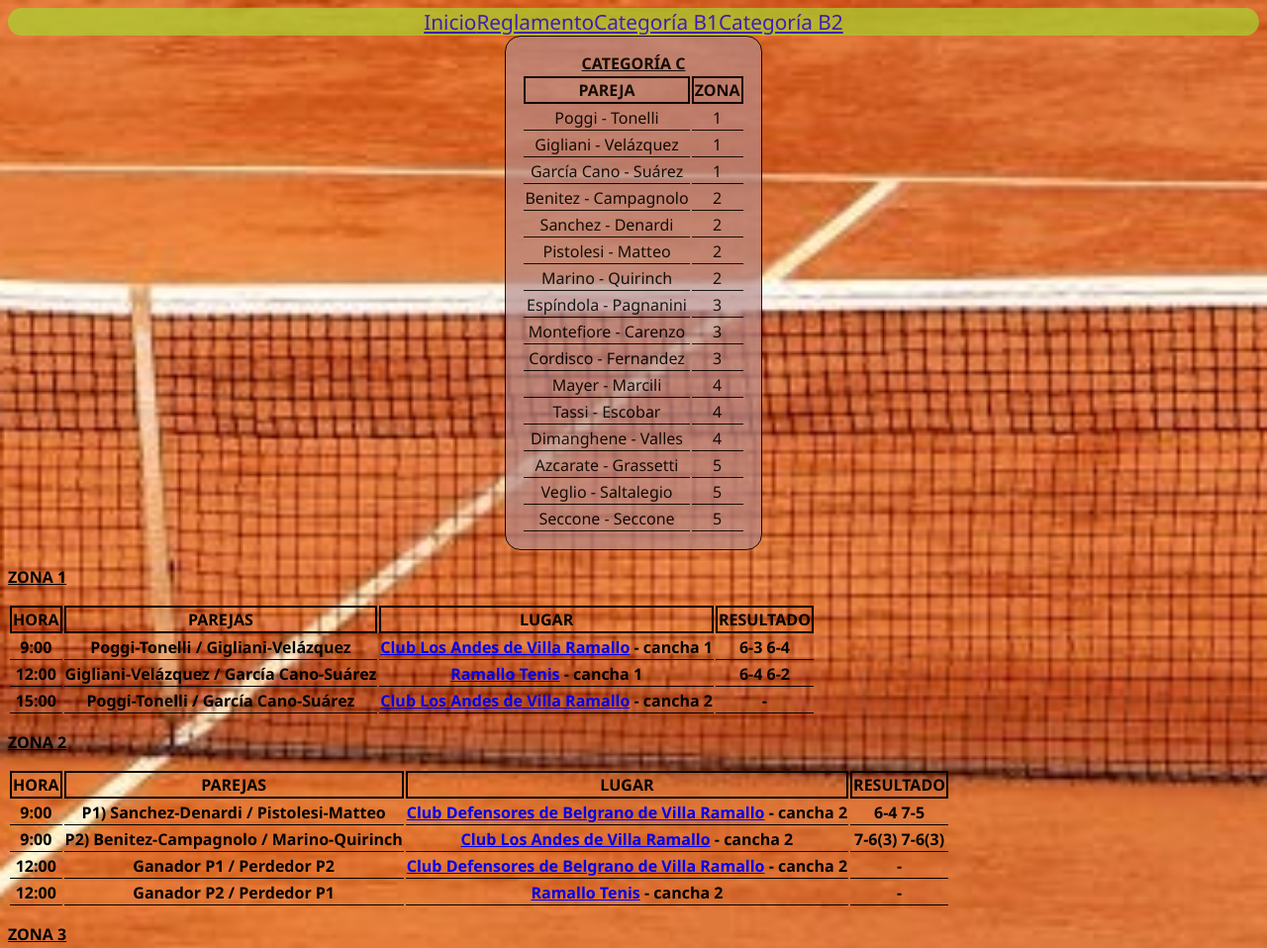
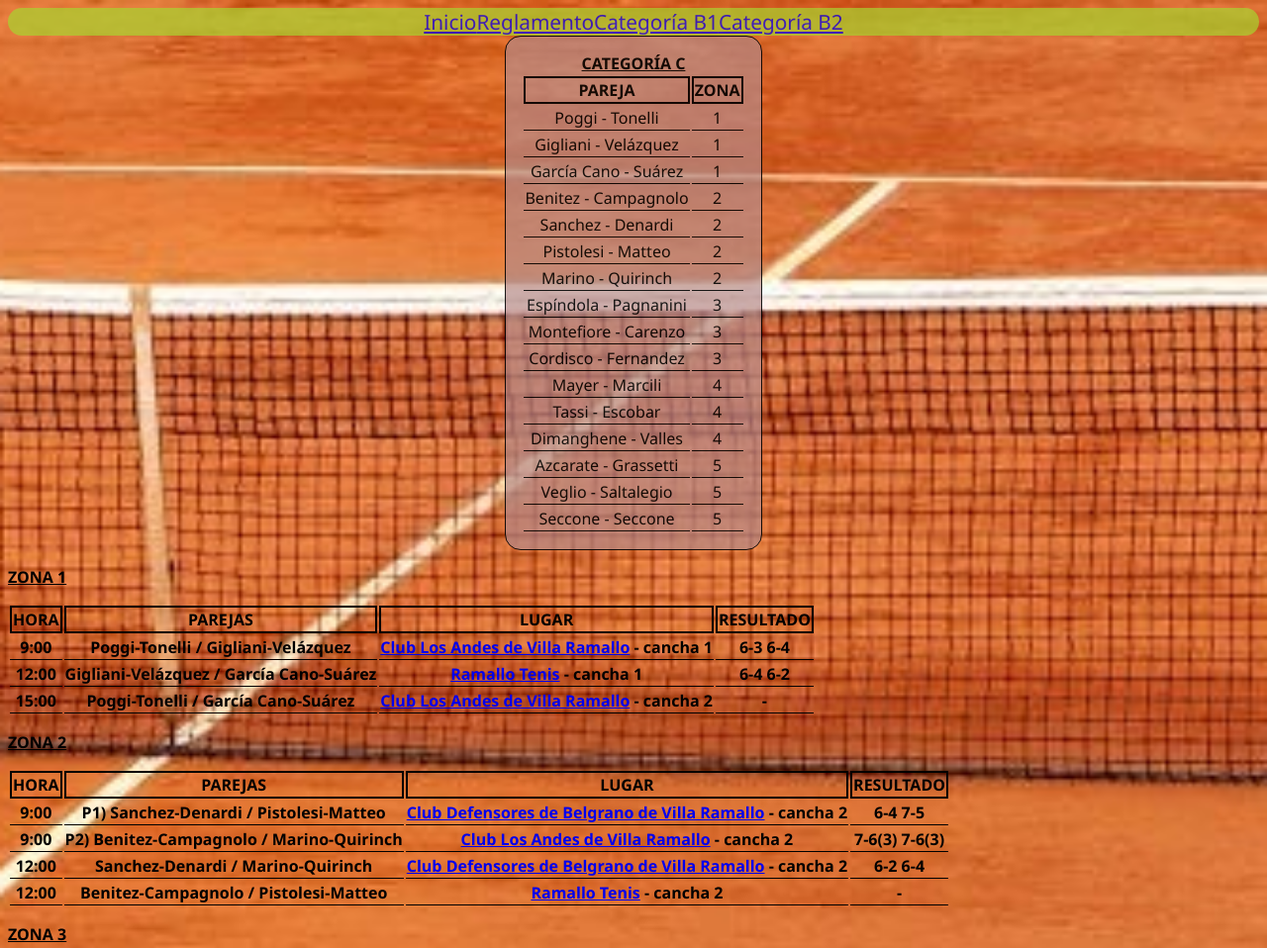
Before and after one commit to Ma-Emilia/TorneoDeTenis, a plain HTML site: page C.html in a window 1280 px wide. Shown: the top 958 px of the page at 99% size. Drawn offline with Linux system fonts and the light colour scheme.

Commit message:
agrego partido en C

```diff
--- a/C.html
+++ b/C.html
@@ -146,13 +146,13 @@
                 </tr>
                 <tr>
                     <td>12:00</td>
-                    <td>Ganador P1 / Perdedor P2</td>
+                    <td>Sanchez-Denardi / Marino-Quirinch</td>
                     <td><a href="https://goo.gl/maps/afc4c8Wqit459Mev5">Club Defensores de Belgrano de Villa Ramallo</a> - cancha 2</td>
-                    <td>-</td>
+                    <td>6-2 6-4</td>
                 </tr>
                 <tr>
                     <td>12:00</td>
-                    <td>Ganador P2 / Perdedor P1</td>
+                    <td>Benitez-Campagnolo / Pistolesi-Matteo</td>
                     <td><a href="https://goo.gl/maps/6AnQf56DQEeYe31KA">Ramallo Tenis</a> - cancha 2</td>
                     <td>-</td>
                 </tr>
```
